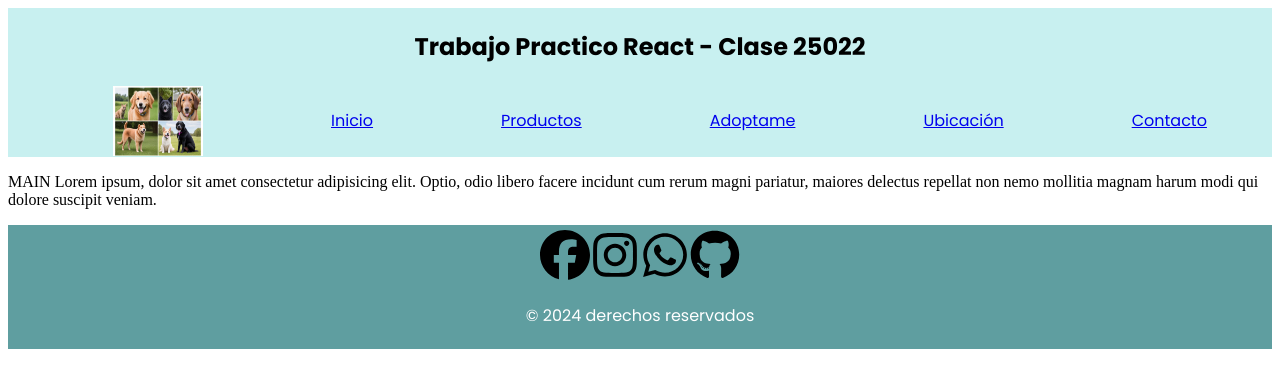
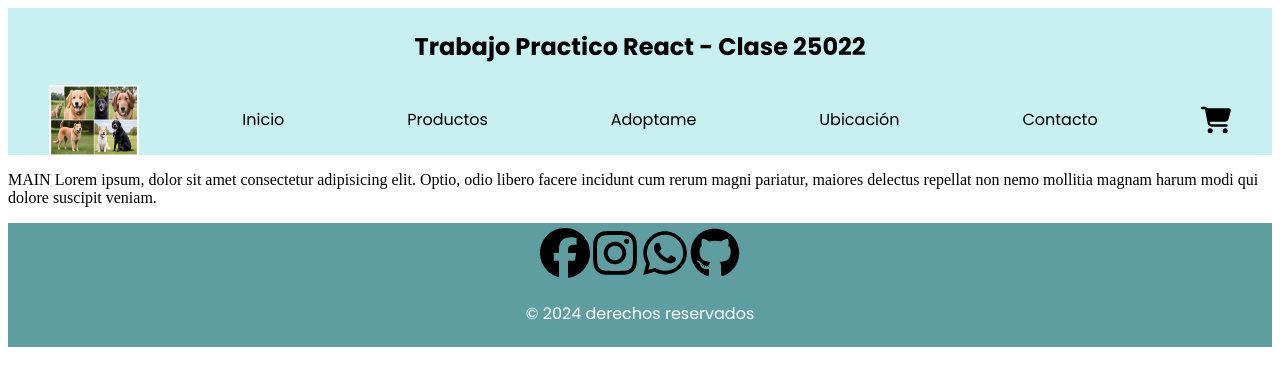
Before and after one commit to mwcastellan/tpo_react_fron, a React (Vite) app: page / in a window 1280 px wide. Shown: the top 388 px of the page. Built offline with nearby package versions, Linux system fonts and the light colour scheme.

Commit message:
mwcastellan

```diff
--- a/src/components/Nav.jsx
+++ b/src/components/Nav.jsx
@@ -1,11 +1,12 @@
 import React from "react";
 import Carrusel from "../assets/img/carrusel1.png";
+import Carrito from "../assets/img/cart-shopping-solid.svg"
 
 const Nav = () => {
   return (
     <>
       <nav class="nav">
-        <ul>
+        <ul class="menu">
           <img src={Carrusel} width="90" height="70" />
           <li>
             <a href="index.html">Inicio</a>
@@ -23,6 +24,7 @@ const Nav = () => {
           <li>
             <a href="formulario.html">Contacto</a>
           </li>
+          <img src={Carrito} width="30" height="30" />
         </ul>
       </nav>
     </>
--- a/src/components/style/Estilos.css
+++ b/src/components/style/Estilos.css
@@ -8,32 +8,46 @@
 .header h2 {
   text-align: center;
 }
-.nav {
+
+.menu {
+  display: flex;
+  list-style: none;
+  padding: 0;
+  margin: 0;
+  background-color: rgb(200, 240, 240);
   color: black;
   font-family: "Poppins", sans-serif;
-  background-color: rgb(200, 240, 240);
-  padding: 1px;
-}
-.nav ul {
-  list-style: none;
-  display: flex;
   justify-content: space-around;
-  margin: 0;
   align-items: center;
 }
-.nav li {
-  display: inline-block;
+
+.menu li {
+  padding: 10px;
 }
 
 .nav li:hover:not(.active) {
   background-color: rgb(230, 215, 215);
 }
+.menu a {
+  text-decoration: none;
+  color:black;
+  padding: 10px;
+  display: block;
+}
 
 .footer {
   font-family: "Poppins", sans-serif;
   color: white;
-  background-color:cadetblue;
+  background-color: cadetblue;
 
   padding: 5px;
-    text-align: center;
+  text-align: center;
 }
+
+/* Cuando la pantalla es pequeña, el menú se vuelve vertical */
+@media (max-width: 600px) {
+  .menu {
+    flex-direction: column;
+    align-items: center;
+  }
+}
```
Also changed, not shown: src/assets/img/cart-shopping-solid.svg (added).
